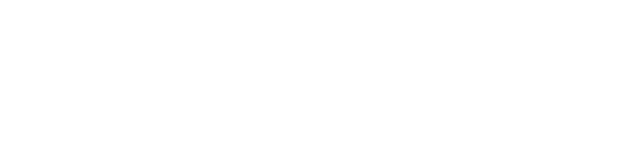
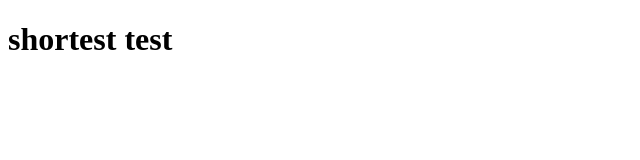
Before and after one commit to DanielaDyrova/shorttest, a plain HTML site: page index.html in a window 1280 px wide. Shown: the whole page, without its empty margins (0-640 px from the left). Drawn offline with Linux system fonts and the light colour scheme.

Commit message:
added h1

```diff
--- a/index.html
+++ b/index.html
@@ -6,6 +6,7 @@
     <title>Document</title>
 </head>
 <body>
+    <h1>shortest test</h1>
     <script src="script.js" ></script>
 </body>
 </html>
```
